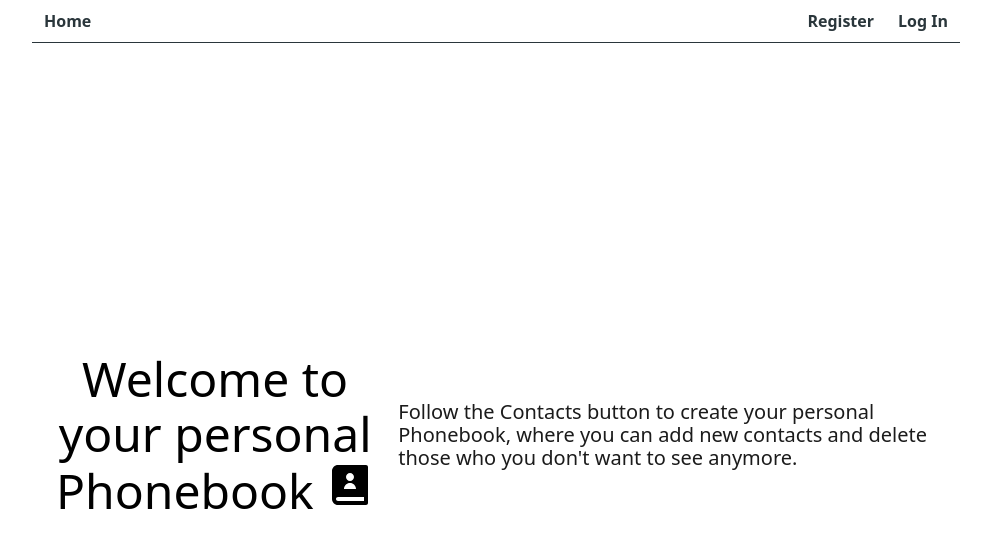
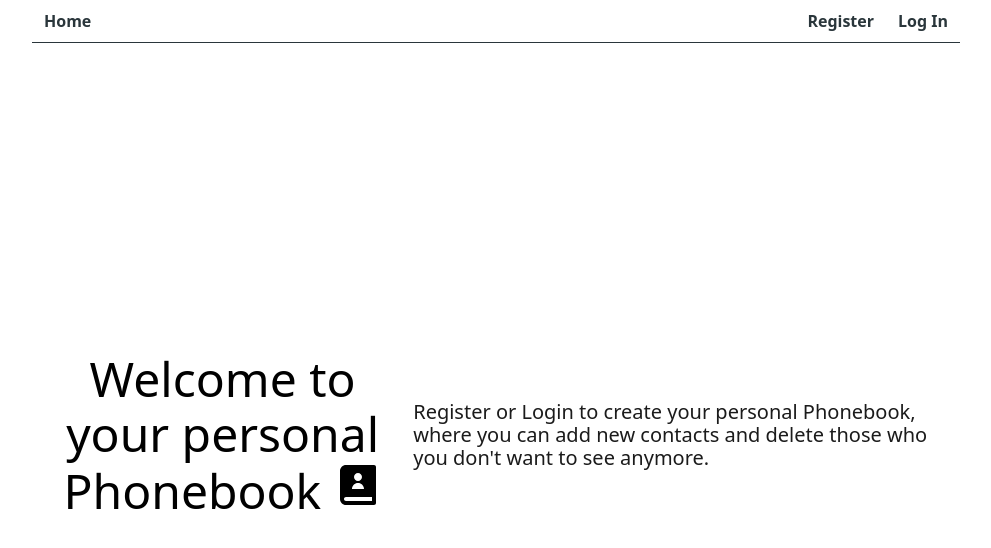
Before and after one commit to Dok6857/goit-react-hw-08, a React (Vite) app: page / in a window 1280 px wide. Shown: the top 548 px of the page, without its empty margins (144-1135 px from the left). Built offline with nearby package versions, Linux system fonts and the light colour scheme.

Commit message:
rewrite homepage

```diff
--- a/src/pages/HomePage.jsx
+++ b/src/pages/HomePage.jsx
@@ -24,7 +24,7 @@ export default function Home() {
       <h1 style={styles.title}>
         Welcome to your personal Phonebook <RiContactsBook2Fill />
       </h1>
-      <p>{`Follow the Contacts button to create your personal Phonebook, where you can add new contacts and delete those who you don't want to see anymore.`}</p>
+      <p>{`Register or Login to create your personal Phonebook, where you can add new contacts and delete those who you don't want to see anymore.`}</p>
     </div>
   );
 }
```
